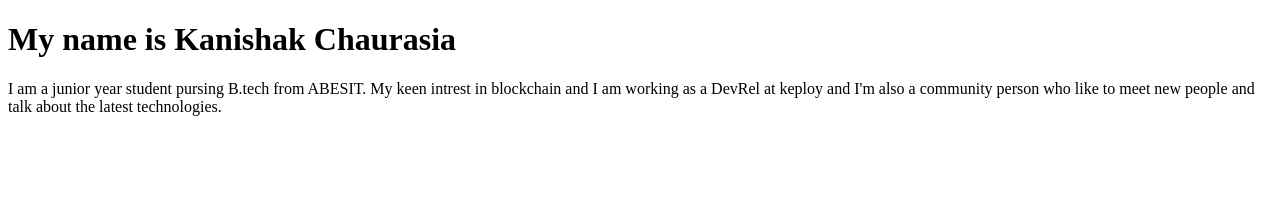
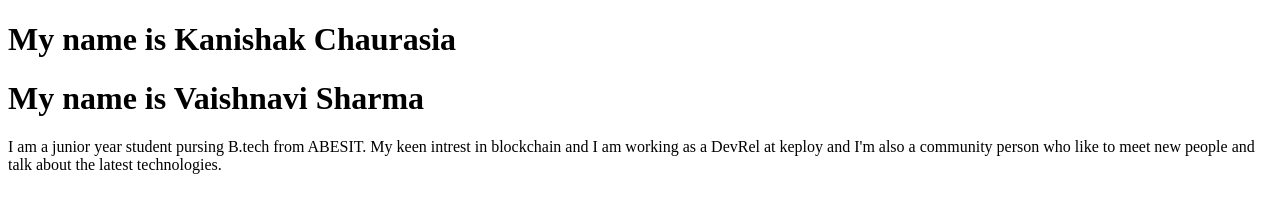
Before and after one commit to kanishak11-cyber/hacktut, a plain HTML site: page index.html in a window 1280 px wide. Drawn offline with Linux system fonts and the light colour scheme.

Commit message:
i typed my name

```diff
--- a/index.html
+++ b/index.html
@@ -8,6 +8,7 @@
 </head>
 <body>
     <h1>My name is Kanishak Chaurasia</h1>
+    <h1>My name is Vaishnavi Sharma</h1>
     <p>
         I am a junior year student pursing B.tech from ABESIT. My keen intrest in blockchain and I am working as a DevRel at keploy and I'm also a community person who like to meet new people and talk about the latest technologies.
     </p>
```
